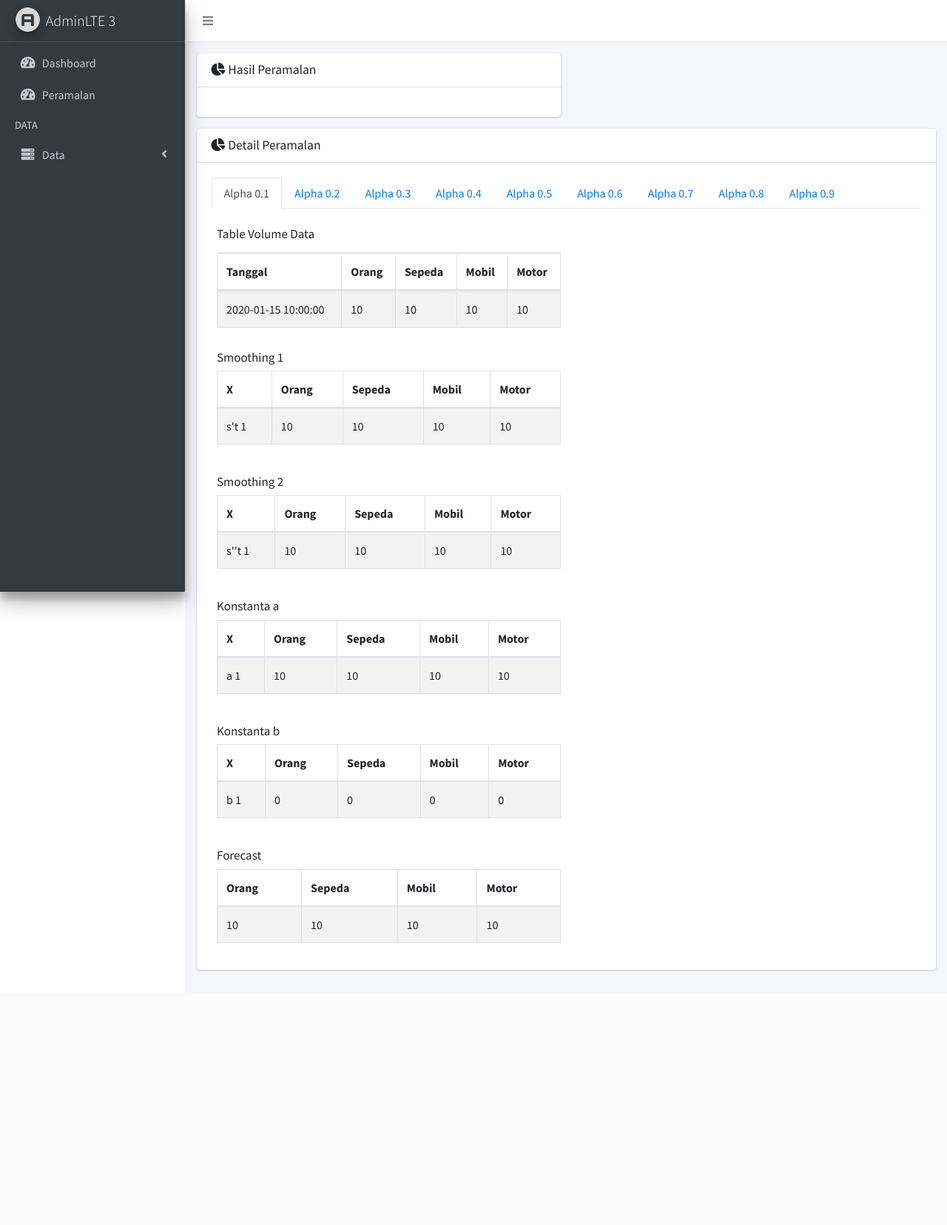
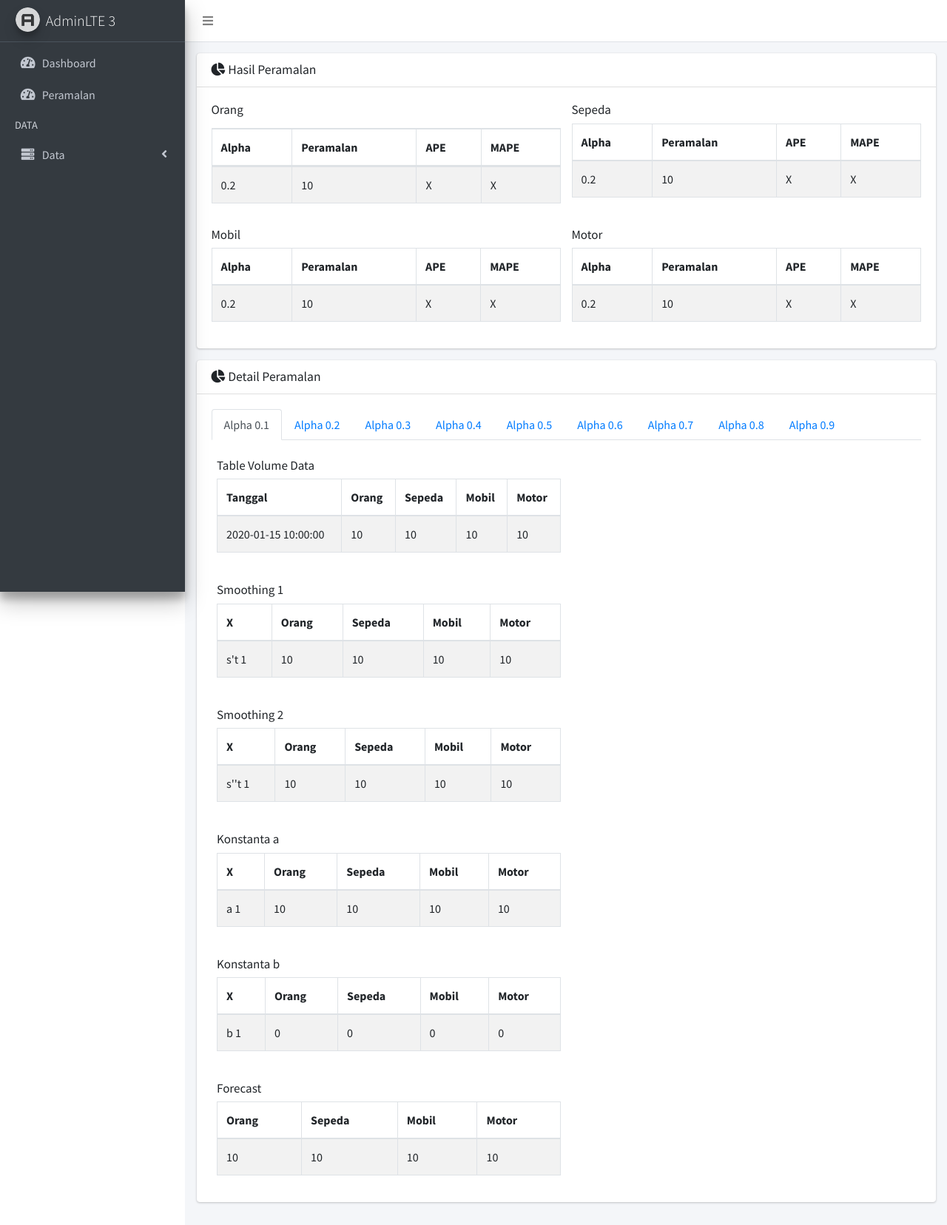
Before and after one commit to bimosyah/skripsi-web, a CodeIgniter app: page /database/peramalan in a window 1280 px wide. Shown: the whole page at 74% size. Before the commit the page ends 1314 px from the top, so only its background shows below. Run offline with CodeIgniter, Linux system fonts and the light colour scheme; data comes from the database, SQL or seed files in the repository; tables that the repository leaves empty or names only in its code hold one stand-in row (values such as "Sample post"); data that the repository does not hold is empty; some libraries are stand-ins or nearby versions.

Commit message:
hasil peramalan

```diff
--- a/application/controllers/Peramalan.php
+++ b/application/controllers/Peramalan.php
@@ -16,6 +16,7 @@
 		$alphas = $this->getAlpha();
 
 		$result = array();
+		$result_forecast = array();
 
 		foreach ($alphas as $value) {
 			$smoothing1 = $this->smoothing1($raw_datas, $value->nilai_alpha);
@@ -32,8 +33,17 @@
 				'forecast' => $forecast
 			);
 
+			$temp2 = array(
+				'alpha' => $value->nilai_alpha,
+				'forecast' => $forecast
+			);
+
 			array_push($result, $temp);
+			array_push($result_forecast, $temp2);
 		}
+
+
+		$data['result_forecast'] = $result_forecast;
 
 		$data['alpha1'] = $result[0];
 		$data['alpha2'] = $result[1];
@@ -57,6 +67,7 @@
 		$alphas = $this->getAlpha();
 
 		$result = array();
+		$result_forecast = array();
 
 		foreach ($alphas as $value) {
 			$smoothing1 = $this->smoothing1($raw_datas, $value->nilai_alpha);
@@ -73,10 +84,20 @@
 				'forecast' => $forecast
 			);
 
+			$temp2 = array(
+				'alpha' => $value->nilai_alpha,
+				'forecast' => $forecast
+			);
+
+			array_push($result_forecast, $temp2);
+
 			array_push($result, $temp);
 		}
 
 		header('Content-Type: application/json');
+
+		$data['result_forecast'] = $result_forecast;
+
 		$data['alpha1'] = $result[0];
 		$data['alpha2'] = $result[1];
 		$data['alpha3'] = $result[2];
@@ -86,7 +107,8 @@
 		$data['alpha7'] = $result[6];
 		$data['alpha8'] = $result[7];
 		$data['alpha9'] = $result[8];
-		echo json_encode($data['alpha1']);
+
+		echo json_encode($data['result_forecast']);
 	}
 
 
--- a/application/views/peramalan/index.php
+++ b/application/views/peramalan/index.php
@@ -4,13 +4,13 @@
   <div class="content-header">
     <div class="container-fluid">
       <div class="row">
-        <div class="col-lg-6">
+        <div class="col-lg-12">
           <div class="card">
             <div class="card-header">
               <h3 class="card-title"><i class="fas fa-chart-pie mr-1"></i>Hasil Peramalan</h3>
             </div>
             <div class="card-body">
-
+              <?php $this->load->view('peramalan/mape'); ?>
             </div>
           </div>
         </div>
--- /dev/null
+++ b/application/views/peramalan/mape.php
@@ -0,0 +1,97 @@
+<div class="row">
+	<div class="col-lg-6">
+		<h3 style="font-size: 17px">Orang</h3>
+		<table id="table_peramalan_detail" class="table table-bordered table-striped">
+			<thead>
+				<tr>
+					<th>Alpha</th>
+					<th>Peramalan</th>
+					<th>APE</th>
+					<th>MAPE</th>
+				</tr>
+			</thead>
+			<tbody>
+				<?php foreach ($result_forecast as $value): ?>
+					<tr>
+						<td><?php echo $value['alpha'] ?></td>
+						<td><?php echo $value['forecast'][0]['person'] ?></td>
+						<td>X</td>
+						<td>X</td>
+					</tr>
+				<?php endforeach ?>
+			</tbody>
+		</table>
+	</div>
+	<div class="col-lg-6">
+		<h3 style="font-size: 17px">Sepeda</h3>
+		<table id="table_peramalan_detail" class="table table-bordered table-striped">
+			<thead>
+				<tr>
+					<th>Alpha</th>
+					<th>Peramalan</th>
+					<th>APE</th>
+					<th>MAPE</th>
+				</tr>
+			</thead>
+			<tbody>
+				<?php foreach ($result_forecast as $value): ?>
+					<tr>
+						<td><?php echo $value['alpha'] ?></td>
+						<td><?php echo $value['forecast'][0]['bicycle'] ?></td>
+						<td>X</td>
+						<td>X</td>
+					</tr>
+				<?php endforeach ?>
+			</tbody>
+		</table>
+	</div>
+</div>
+<br>
+<div class="row">
+	<div class="col-lg-6">
+		<h3 style="font-size: 17px">Mobil</h3>
+		<table id="table_peramalan_detail" class="table table-bordered table-striped">
+			<thead>
+				<tr>
+					<th>Alpha</th>
+					<th>Peramalan</th>
+					<th>APE</th>
+					<th>MAPE</th>
+				</tr>
+			</thead>
+			<tbody>
+				<?php foreach ($result_forecast as $value): ?>
+					<tr>
+						<td><?php echo $value['alpha'] ?></td>
+						<td><?php echo $value['forecast'][0]['car'] ?></td>
+						<td>X</td>
+						<td>X</td>
+					</tr>
+				<?php endforeach ?>
+			</tbody>
+		</table>
+	</div>
+	<div class="col-lg-6">
+		<h3 style="font-size: 17px">Motor</h3>
+		<table id="table_peramalan_detail" class="table table-bordered table-striped">
+			<thead>
+				<tr>
+					<th>Alpha</th>
+					<th>Peramalan</th>
+					<th>APE</th>
+					<th>MAPE</th>
+				</tr>
+			</thead>
+			<tbody>
+				<?php foreach ($result_forecast as $value): ?>
+					<tr>
+						<td><?php echo $value['alpha'] ?></td>
+						<td><?php echo $value['forecast'][0]['motorbike'] ?></td>
+						<td>X</td>
+						<td>X</td>
+					</tr>
+				<?php endforeach ?>
+			</tbody>
+		</table>
+	</div>
+</div>
```
